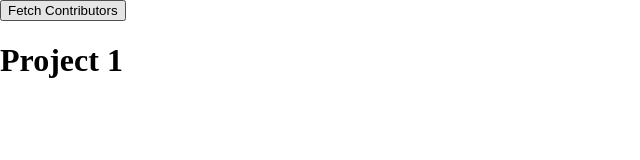
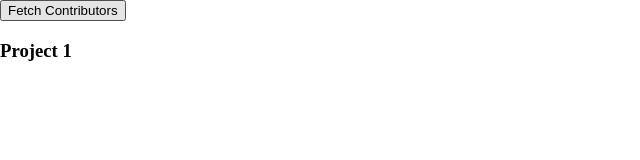
Before and after one commit to ProdByBobo/rpg-character, a website: page index.html in a window 1280 px wide. Shown: the whole page, without its empty margins (0-640 px from the left). Drawn offline with Linux system fonts and the light colour scheme; no server answers.

Commit message:
mary and mattie

```diff
--- a/index.html
+++ b/index.html
@@ -44,7 +44,7 @@
 </head>
 <body>
   <button id="fetch-contributors">Fetch Contributors</button>
-  <h1>Project 1</h1>
+  <h3>Project 1</h3>
   <div id="character-count"></div>
   <div id="character-container"></div>
 
```
